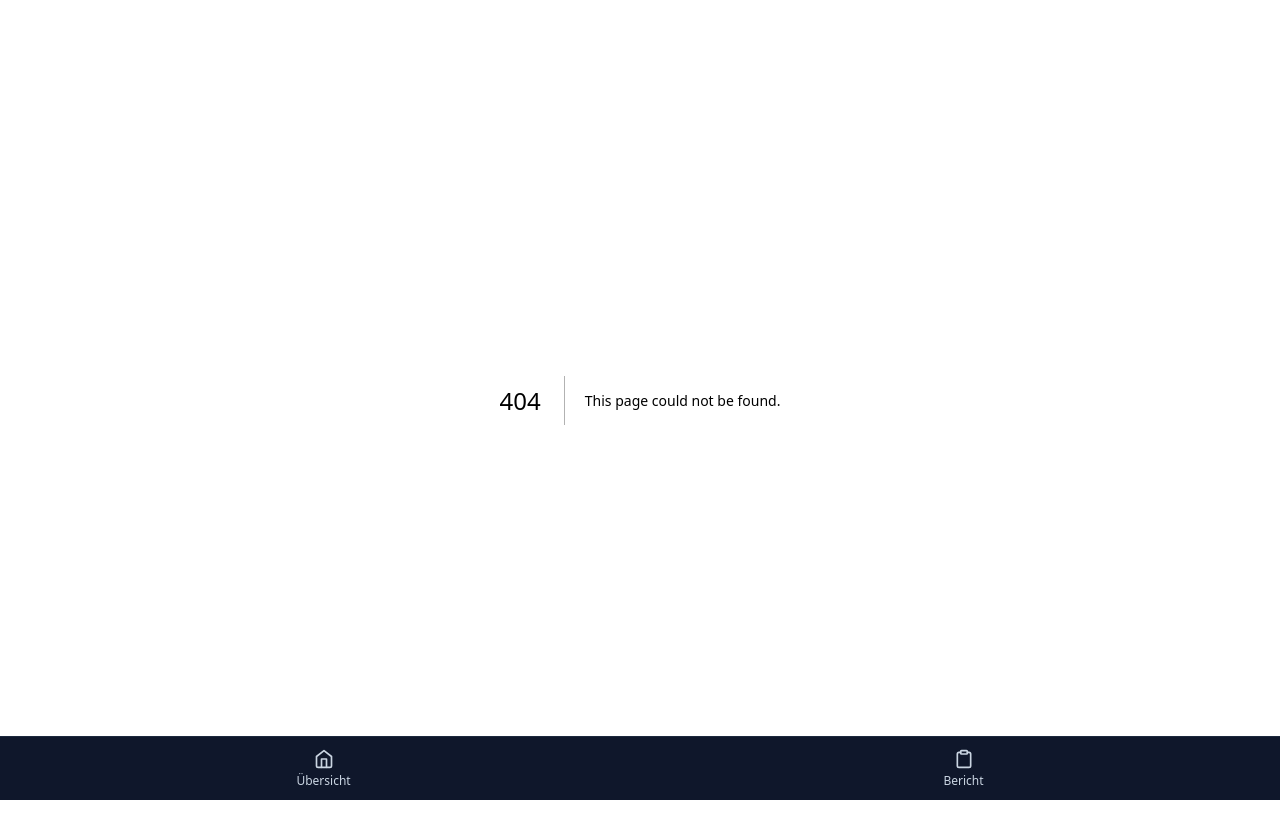
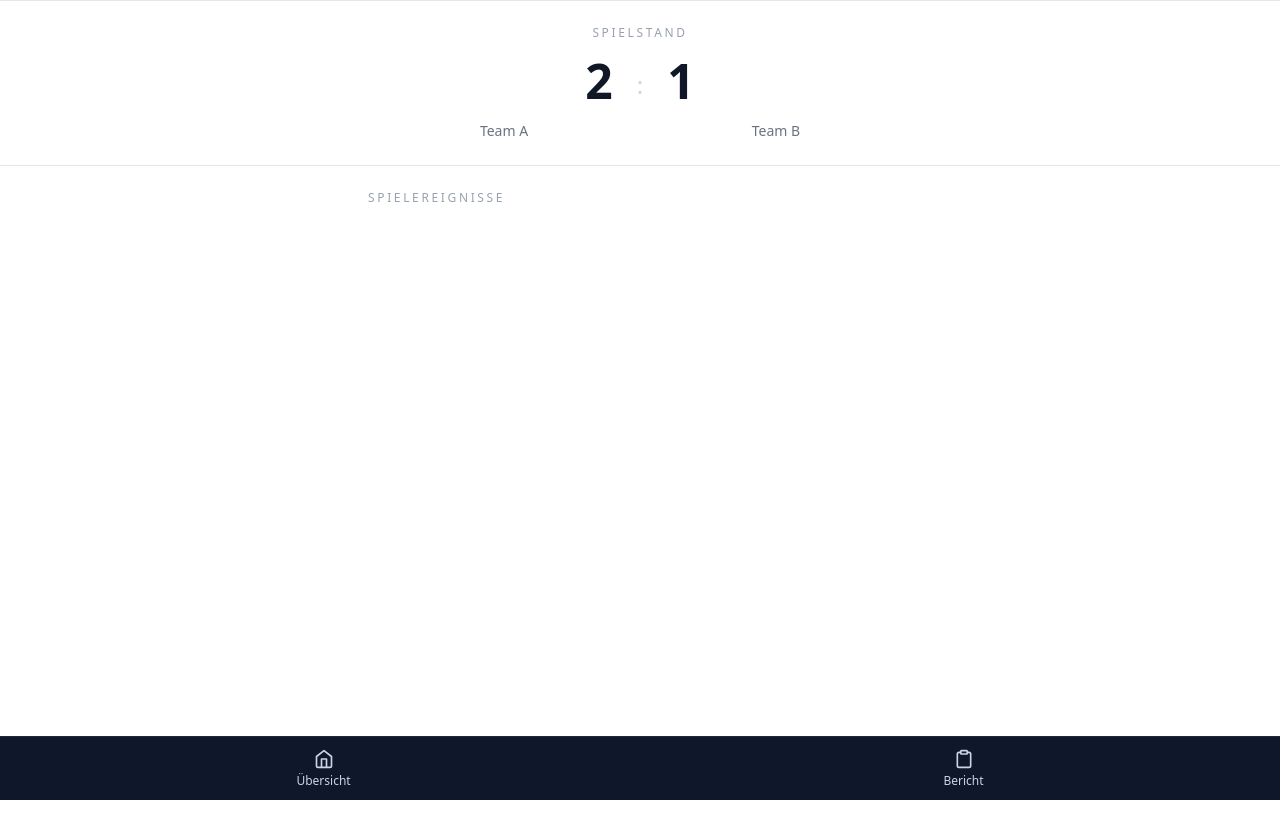
Before and after one commit to JanikBlunier/Matchtrack, a Next.js app: page /match in a window 1280 px wide. Before the commit this address had no page. Shown: the top 838 px of the page. Built offline with nearby package versions, Linux system fonts and the light colour scheme.

Commit message:
Hinzufügen des Spielstandes fiktiv

```diff
--- /dev/null
+++ b/app/match/page.tsx
@@ -0,0 +1,25 @@
+import Scoreboard from "@/components/scoreboard/Scoreboard";
+
+export default function MatchPage() {
+    const homeName = "Team A";
+    const awayName = "Team B";
+    const homeScore = 2;
+    const awayScore = 1;
+
+    return (
+        <main className="min-h-dvh bg-white">
+            <Scoreboard
+                homeName={homeName}
+                awayName={awayName}
+                homeScore={homeScore}
+                awayScore={awayScore}
+            />
+
+            <section className="mx-auto w-full max-w-xl px-4 py-6">
+                <p className="text-xs tracking-[0.22em] text-gray-400">
+                    SPIELEREIGNISSE
+                </p>
+            </section>
+        </main>
+    );
+}
--- a/app/page.tsx
+++ b/app/page.tsx
@@ -1,5 +1,6 @@
 import SpielerlistePage from "@/app/Spielerliste/page";
 import TimerPage from "@/app/Timer/page";
+import MatchPage from "@/app/match/page";
 
 export default function Home() {
   return (
@@ -9,7 +10,7 @@ export default function Home() {
         </div>
 
         <div>
-            <p>Spielstand</p>
+           <MatchPage/>
         </div>
 
         <div>
--- /dev/null
+++ b/components/scoreboard/Scoreboard.tsx
@@ -0,0 +1,40 @@
+type ScoreboardProps = {
+    homeName: string;
+    awayName: string;
+    homeScore: number;
+    awayScore: number;
+};
+
+export default function Scoreboard({
+                                       homeName,
+                                       awayName,
+                                       homeScore,
+                                       awayScore,
+                                   }: ScoreboardProps) {
+    return (
+        <section className="w-full border-y border-gray-200 bg-white">
+            <div className="mx-auto w-full max-w-xl px-4 py-6">
+                <p className="text-center text-xs tracking-[0.22em] text-gray-400">
+                    SPIELSTAND
+                </p>
+
+                <div className="mt-4 flex items-end justify-center gap-6">
+          <span className="text-5xl font-semibold tabular-nums text-gray-900">
+            {homeScore}
+          </span>
+
+                    <span className="pb-1 text-2xl font-light text-gray-300">:</span>
+
+                    <span className="text-5xl font-semibold tabular-nums text-gray-900">
+            {awayScore}
+          </span>
+                </div>
+
+                <div className="mt-4 grid grid-cols-2">
+                    <p className="text-center text-sm text-gray-500">{homeName}</p>
+                    <p className="text-center text-sm text-gray-500">{awayName}</p>
+                </div>
+            </div>
+        </section>
+    );
+}
```
